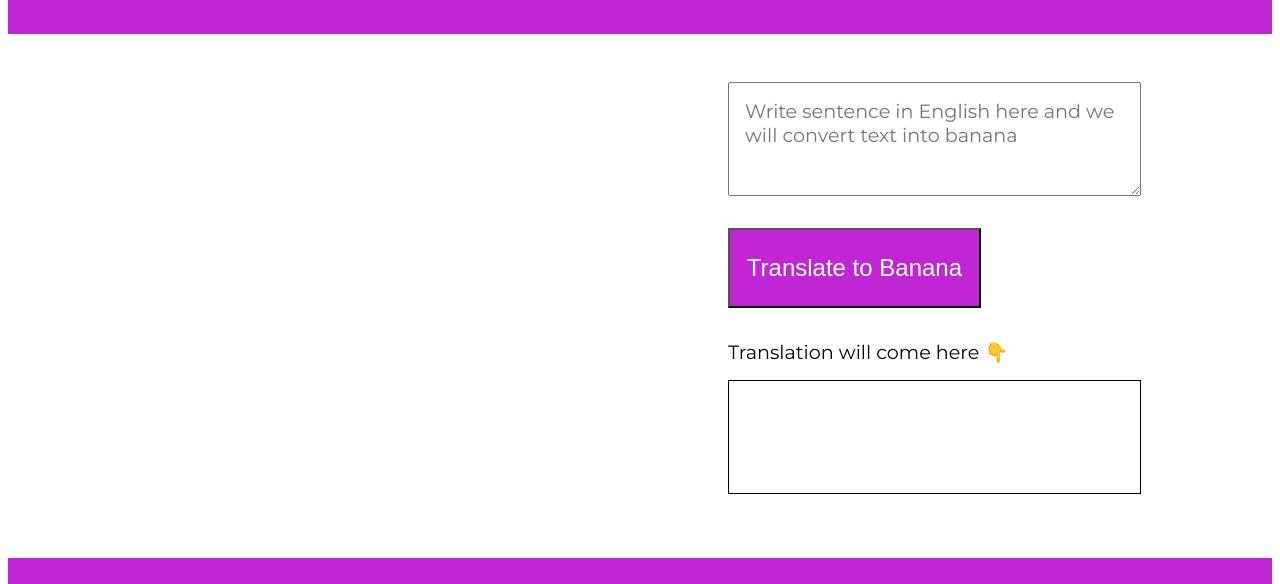
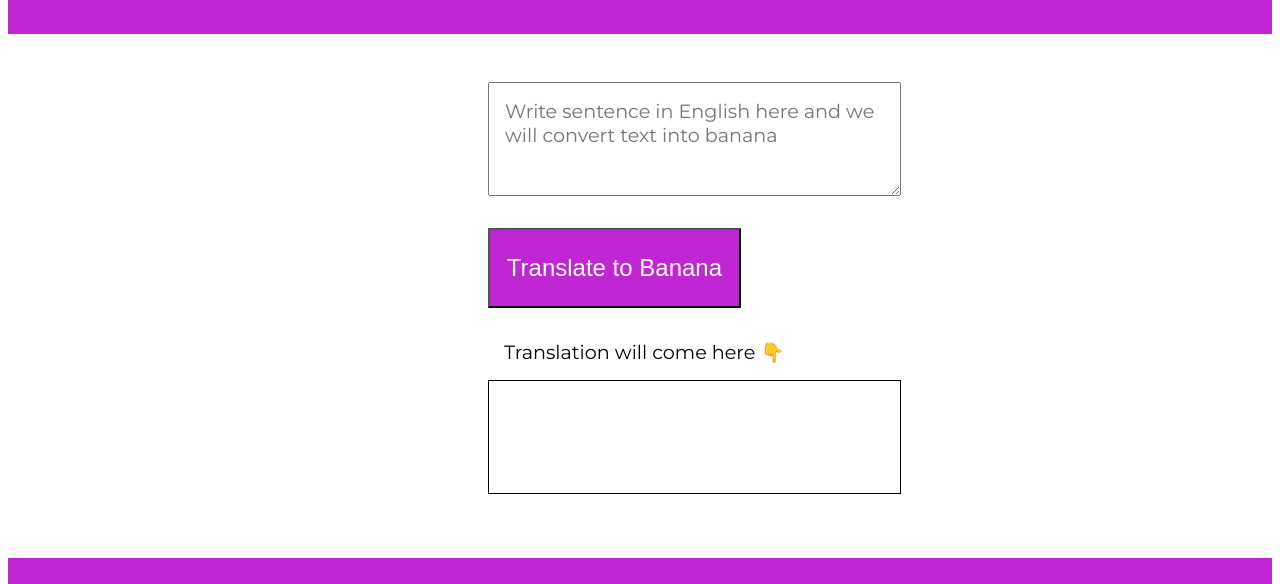
Before and after one commit to prasannakumar50/banana-speak, a plain HTML site: page index.html in a window 1280 px wide. Shown: the part 66-650 px from the top of the page. Drawn offline with Linux system fonts and the light colour scheme.

Commit message:
changed styles

```diff
--- a/styles.css
+++ b/styles.css
@@ -17,7 +17,7 @@ textarea{
 
 
     margin-top: 3rem;
-    margin-left:45rem;
+    margin-left:30rem;
     padding: 1rem;
     font-family: 'Montserrat', sans-serif;
     font-size: larger;
@@ -30,7 +30,7 @@ textarea{
      border: 1px solid black;
      width: 30%;
      height:10vh;
-     margin-left:45rem;
+     margin-left:30rem;
      padding: 1rem;
      font-family: 'Montserrat', sans-serif;
      font-size: larger;
@@ -57,7 +57,7 @@ textarea{
 
 #btn-translate{
     margin-top: 2rem;
-    margin-left:45rem;
+    margin-left:30rem;
     margin-bottom: 1rem;
     font-size: x-large;
     width:20%;
@@ -66,7 +66,7 @@ textarea{
     background-color: var(--primary-color);
 }
 .output-header{
-    margin-left:44rem;
+    margin-left:30rem;
     padding: 1rem;
 }
 
```
